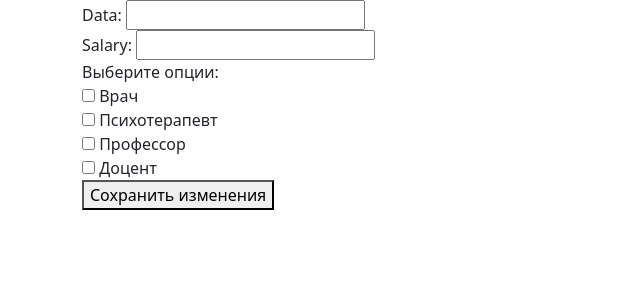
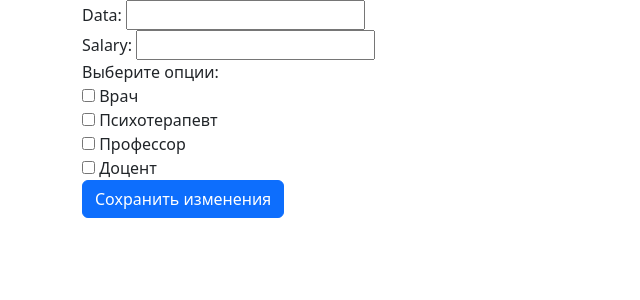
Before and after one commit to sfincter/pythonBack, a Flask app: template templates/edit.html in a window 1280 px wide. Shown: the top 300 px of the page, without its empty margins (0-640 px from the left). Run offline with Flask 3, Linux system fonts and the light colour scheme; the template is opened without the code that fills it, so the values that code supplies are empty.

Commit message:
editable

```diff
--- a/templates/edit.html
+++ b/templates/edit.html
@@ -22,7 +22,7 @@
                 <input type="checkbox" name="options" value="Профессор" {% if 'Профессор' in data_item.options %}checked{% endif %}> Профессор<br>
                 <input type="checkbox" name="options" value="Доцент" {% if 'Доцент' in data_item.options %}checked{% endif %}> Доцент<br>
 
-                <button type="submit">Сохранить изменения</button>
+                <button class="btn btn-primary" type="submit">Сохранить изменения</button>
             </form>
         </div>
     </div>
```
